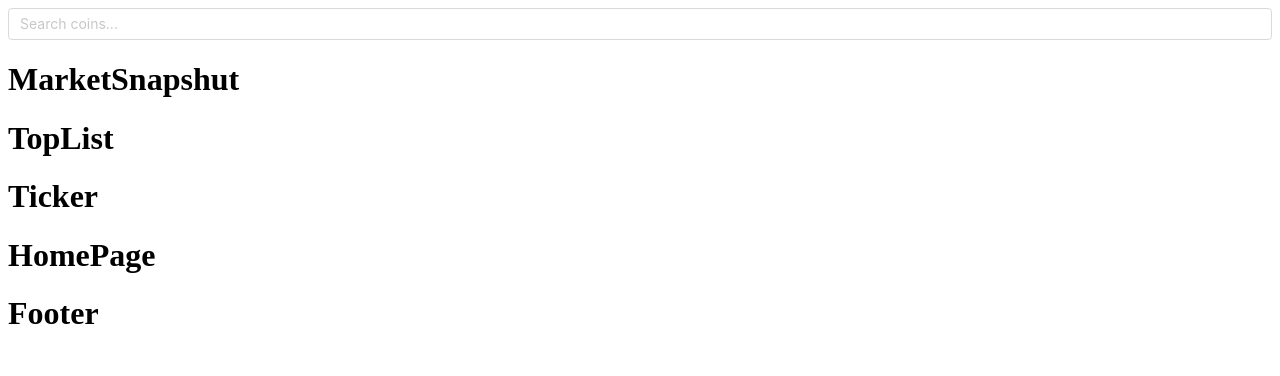
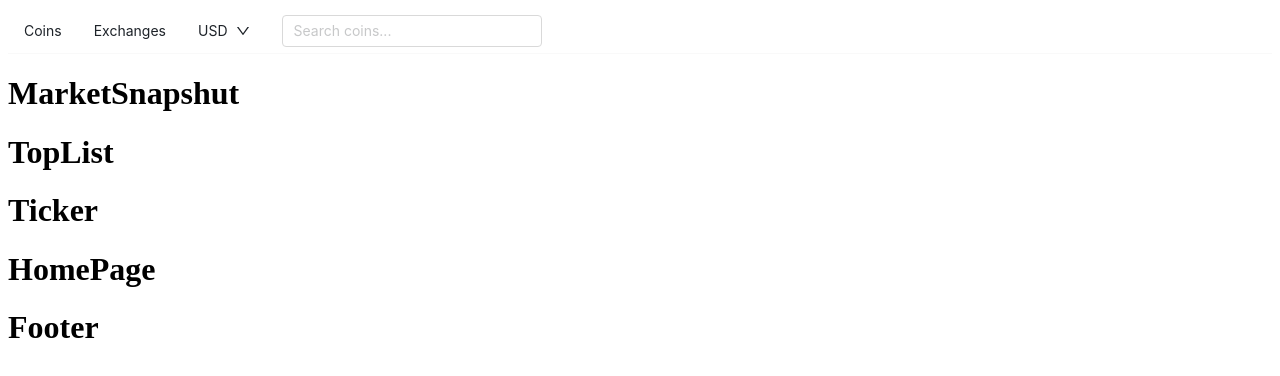
Before and after one commit to MohsenKazemizade/crypto-website, a React (Vite) app: page / in a window 1280 px wide. Shown: the top 376 px of the page. Built offline with nearby package versions, Linux system fonts and the light colour scheme.

Commit message:
feat:navbar menu items for mobile and desktop set but not finalized, header and searchbar for mobile and desktop created but searchbars are not totaly functional right now

```diff
--- a/src/Components/SearchBar/SearchBarDesktop.tsx
+++ b/src/Components/SearchBar/SearchBarDesktop.tsx
@@ -9,14 +9,22 @@ const SearchBarDesktop: React.FC = () => {
 
   return (
     <div
-      style={{ position: "relative", display: "flex", alignItems: "center" }}
+      style={{
+        display: "flex",
+        alignItems: "center", // عمودی وسط
+        justifyContent: "center", // افقی وسط (در صورت نیاز)
+        height: "100%", // اطمینان از پر کردن ارتفاع والد
+      }}
     >
       <Input
         placeholder="Search coins..."
         value={query}
         onChange={(e) => setQuery(e.target.value)}
         allowClear
-        style={{ borderRadius: 4, height: "32px" }}
+        style={{
+          borderRadius: 4,
+          height: 32, // ارتفاع ثابت برای هم‌ترازی بهتر با آیتم‌ها
+        }}
       />
     </div>
   );
--- a/src/Components/SearchBar/SearchBarMobile.tsx
+++ b/src/Components/SearchBar/SearchBarMobile.tsx
@@ -12,7 +12,7 @@ const SearchBarMobile: React.FC = () => {
   return (
     <div
       style={{
-        direction: "rtl",
+        // direction: "rtl",
         position: "relative",
         display: "flex",
         alignItems: "center",
@@ -23,7 +23,7 @@ const SearchBarMobile: React.FC = () => {
           onClick={() => setOpen(true)}
           style={{
             fontSize: "16px",
-            marginLeft: "8px",
+            marginRight: "8px",
             cursor: "pointer",
             transition: "color 0.3s ease",
             color: theme === "dark" ? "#EAECEF" : "#1E2329",
@@ -41,7 +41,7 @@ const SearchBarMobile: React.FC = () => {
           onClick={() => setOpen(false)}
           style={{
             fontSize: "16px",
-            marginLeft: "8px",
+            marginRight: "8px",
             cursor: "pointer",
             color: theme === "dark" ? "#EAECEF" : "#1E2329",
             transition: "color 0.3s ease",
--- a/src/Layouts/PrimaryLayout/Components/HeaderVariants/DesktopHeader.tsx
+++ b/src/Layouts/PrimaryLayout/Components/HeaderVariants/DesktopHeader.tsx
@@ -1,10 +1,14 @@
-import React from "react";
+// src/layouts/PrimaryLayout/components/HeaderVariants/DesktopHeader.tsx
+import React, { Suspense } from "react";
+
+const NavBarDesktop = React.lazy(() => import("../Navbar/NavBarDesktop"));
 
 const DesktopHeader: React.FC = () => {
   return (
-    <div>
-      <h1>Desktop Header</h1>
-    </div>
+    <Suspense fallback={null}>
+      <NavBarDesktop />
+    </Suspense>
   );
 };
+
 export default DesktopHeader;
--- a/src/Layouts/PrimaryLayout/Components/HeaderVariants/MobileHeader.tsx
+++ b/src/Layouts/PrimaryLayout/Components/HeaderVariants/MobileHeader.tsx
@@ -1,10 +1,14 @@
-import React from "react";
+// src/layouts/PrimaryLayout/components/HeaderVariants/MobileHeader.tsx
+import React, { Suspense } from "react";
+
+const NavBarMobile = React.lazy(() => import("../Navbar/NavBarMobile"));
 
 const MobileHeader: React.FC = () => {
   return (
-    <div>
-      <h1>MobileHeader Header</h1>
-    </div>
+    <Suspense fallback={null}>
+      <NavBarMobile />
+    </Suspense>
   );
 };
+
 export default MobileHeader;
--- /dev/null
+++ b/src/Layouts/PrimaryLayout/Components/Navbar/NavBarDesktop.tsx
@@ -0,0 +1,17 @@
+// src/Components/Navbar/NavBarDesktop.tsx
+import React from "react";
+import { Menu } from "antd";
+import { deskTopItems } from "./NavbarItems";
+
+const NavBarDesktop: React.FC = () => {
+  return (
+    <Menu
+      mode="horizontal"
+      items={deskTopItems}
+      selectable={false}
+      style={{ display: "flex", overflow: "visible" }}
+    />
+  );
+};
+
+export default NavBarDesktop;
--- /dev/null
+++ b/src/Layouts/PrimaryLayout/Components/Navbar/NavBarMobile.tsx
@@ -0,0 +1,30 @@
+// src/Components/Navbar/NavBarMobile.tsx
+import React, { useState } from "react";
+import { Drawer, Button, Menu } from "antd";
+import { MenuOutlined } from "@ant-design/icons";
+import { mobileItems } from "./NavbarItems";
+
+const NavBarMobile: React.FC = () => {
+  const [drawerOpen, setDrawerOpen] = useState(false);
+
+  return (
+    <div style={{ display: "flex", justifyContent: "flex-end", flex: 1 }}>
+      <Button
+        icon={<MenuOutlined />}
+        type="text"
+        onClick={() => setDrawerOpen(true)}
+      />
+      <Drawer
+        title="Menu"
+        placement="right"
+        closable
+        onClose={() => setDrawerOpen(false)}
+        open={drawerOpen}
+      >
+        <Menu mode="vertical" items={mobileItems} selectable={false} />
+      </Drawer>
+    </div>
+  );
+};
+
+export default NavBarMobile;
--- /dev/null
+++ b/src/Layouts/PrimaryLayout/Components/Navbar/NavbarItems.tsx
@@ -0,0 +1,93 @@
+// src/Components/Navbar/NavItems.tsx
+import { Link } from "react-router-dom";
+import { DownOutlined, SmileOutlined } from "@ant-design/icons";
+import type { MenuProps } from "antd";
+import { Dropdown, Space } from "antd";
+import SearchBarMobile from "../../../../Components/SearchBar/SearchBarMobile";
+import SearchBarDesktop from "../../../../Components/SearchBar/SearchBarDesktop";
+
+export const currenciesItems: MenuProps["items"] = [
+  {
+    key: "1",
+    label: (
+      <a
+        target="_blank"
+        rel="noopener noreferrer"
+        href="https://www.antgroup.com"
+      >
+        1st menu item
+      </a>
+    ),
+  },
+  {
+    key: "2",
+    label: (
+      <a
+        target="_blank"
+        rel="noopener noreferrer"
+        href="https://www.aliyun.com"
+      >
+        2nd menu item (disabled)
+      </a>
+    ),
+    icon: <SmileOutlined />,
+    disabled: true,
+  },
+  {
+    key: "3",
+    label: (
+      <a
+        target="_blank"
+        rel="noopener noreferrer"
+        href="https://www.luohanacademy.com"
+      >
+        3rd menu item (disabled)
+      </a>
+    ),
+    disabled: true,
+  },
+  {
+    key: "4",
+    danger: true,
+    label: "a danger item",
+  },
+];
+
+export const mobileItems: MenuProps["items"] = [
+  {
+    key: "search-bar",
+    label: <SearchBarMobile />,
+  },
+  { key: "/", label: <Link to="/">Coins</Link> },
+  { key: "/projects", label: <Link to="/projects">Exchanges</Link> },
+  {
+    key: "/currencies",
+    label: (
+      <Dropdown menu={{ items: currenciesItems }} placement="bottom" arrow>
+        <Space>
+          USD
+          <DownOutlined />
+        </Space>
+      </Dropdown>
+    ),
+  },
+];
+export const deskTopItems: MenuProps["items"] = [
+  { key: "/", label: <Link to="/">Coins</Link> },
+  { key: "/projects", label: <Link to="/projects">Exchanges</Link> },
+  {
+    key: "/currencies",
+    label: (
+      <Dropdown menu={{ items: currenciesItems }} placement="bottom" arrow>
+        <Space>
+          USD
+          <DownOutlined />
+        </Space>
+      </Dropdown>
+    ),
+  },
+  {
+    key: "search-bar",
+    label: <SearchBarDesktop />,
+  },
+];
--- a/src/Layouts/PrimaryLayout/Header.tsx
+++ b/src/Layouts/PrimaryLayout/Header.tsx
@@ -4,11 +4,11 @@ import { Grid } from "antd";
 
 const { useBreakpoint } = Grid;
 
-const SearchBarMobile = React.lazy(
-  () => import("../../Components/SearchBar/SearchBarMobile")
+const MobileHeader = React.lazy(
+  () => import("./Components/HeaderVariants/MobileHeader")
 );
-const SearchBarDesktop = React.lazy(
-  () => import("../../Components/SearchBar/SearchBarDesktop")
+const DesktopHeader = React.lazy(
+  () => import("./Components/HeaderVariants/DesktopHeader")
 );
 
 const Header: React.FC = () => {
@@ -17,8 +17,8 @@ const Header: React.FC = () => {
 
   return (
     <Suspense fallback={null}>
-      {isMobile && <SearchBarMobile />}
-      {!isMobile && <SearchBarDesktop />}
+      {isMobile && <MobileHeader />}
+      {!isMobile && <DesktopHeader />}
     </Suspense>
   );
 };
```
